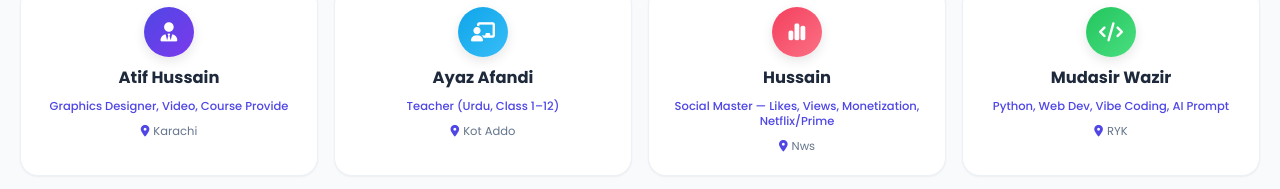
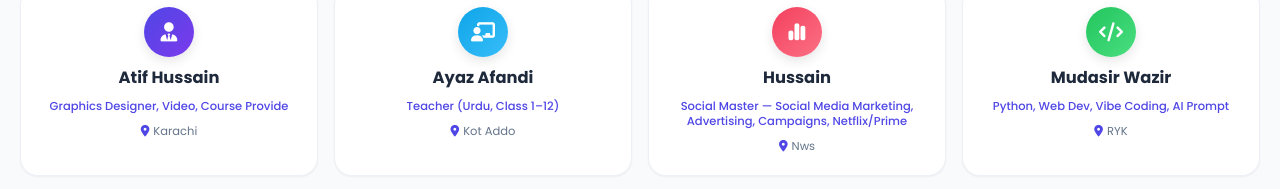
Before and after one commit to wized2/Site-1, a plain HTML site: page index.html in a window 1280 px wide. Shown: the part 1099-1288 px from the top of the page. Drawn offline with Linux system fonts and the light colour scheme.

Commit message:
Update team role description for Hussain

```diff
--- a/index.html
+++ b/index.html
@@ -461,7 +461,7 @@
                 <div class="team-card-simple">
                     <div class="team-avatar-sm" style="background:linear-gradient(135deg,#f43f5e,#fb7185);"><i class="fa-solid fa-chart-simple"></i></div>
                     <div class="team-name-sm">Hussain</div>
-                    <div class="team-role-sm">Social Master — Likes, Views, Monetization, Netflix/Prime</div>
+                    <div class="team-role-sm">Social Master — Social Media Marketing, Advertising, Campaigns, Netflix/Prime</div>
                     <div class="team-city"><i class="fa-solid fa-location-dot"></i> Nws</div>
                 </div>
                 <div class="team-card-simple">
```
